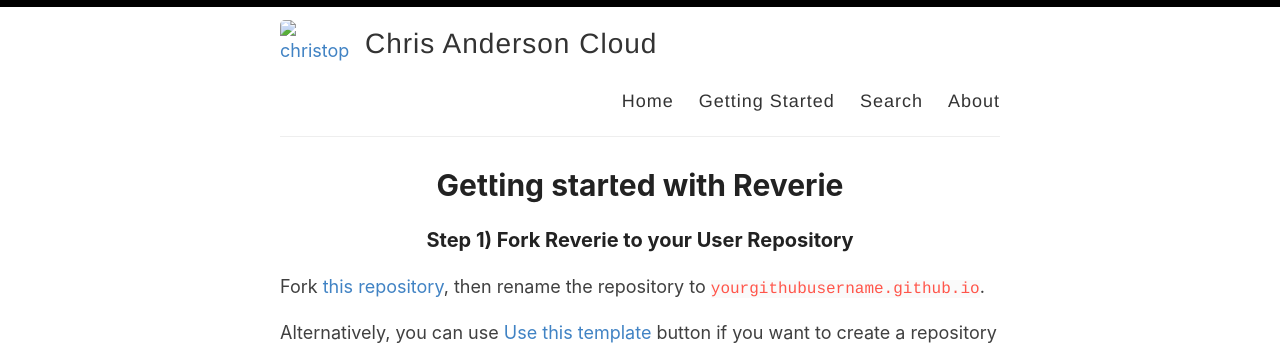
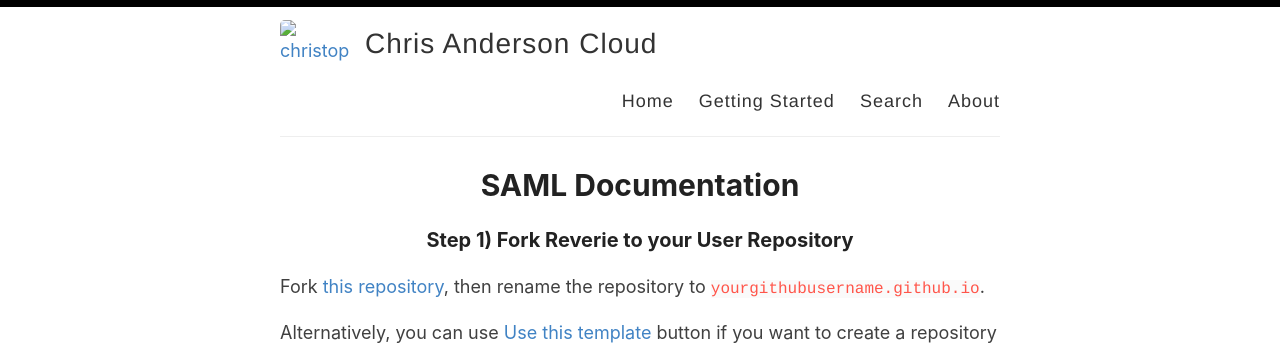
Before and after one commit to christophe81/christophe81.github.io, a Jekyll site: the page built from _pages/SAML-Docs.md, in a window 1280 px wide. Shown: the top 354 px of the page. Built offline with Jekyll 4.4.1, drawn with Linux system fonts in a browser that asks for light colours.

Commit message:
Update and rename getting-started.md to SAML-Docs.md

```diff
--- a/_pages/getting-started.md
+++ b/_pages/SAML-Docs.md
@@ -1,7 +1,7 @@
 ---
 layout: page
-title: Getting started with Reverie
-permalink: /getting-started/
+title: SAML Documentation
+permalink: /saml-docs/
 ---
 
 ### Step 1) Fork Reverie to your User Repository
```
